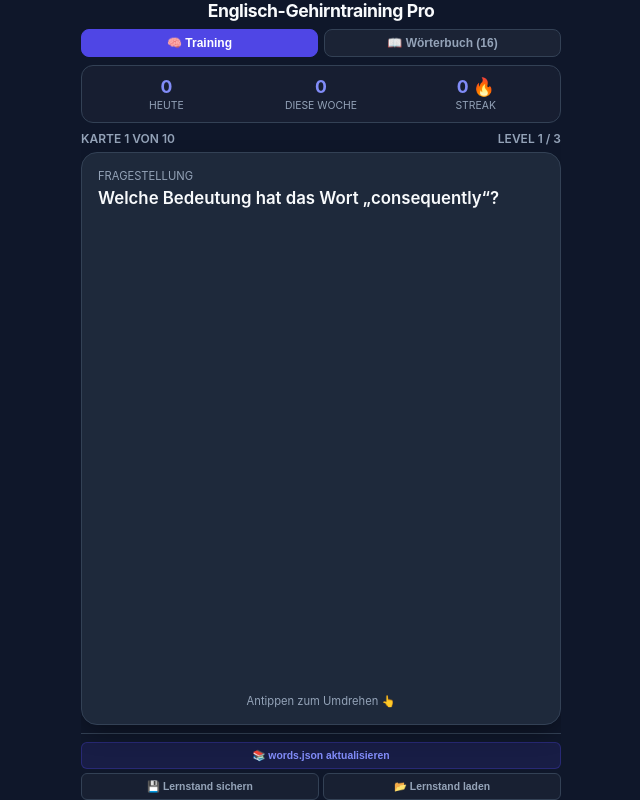
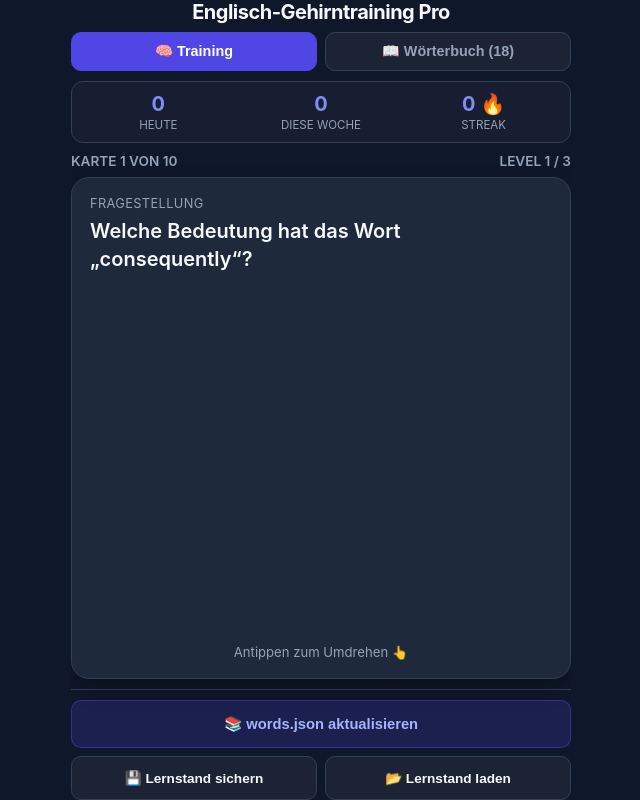
Before and after one commit to DLx76/vokabeltrainer, a plain HTML site: page index.html in a window 1280 px wide. Shown: the whole page, without its empty margins (319-959 px from the left). Drawn offline with Linux system fonts and the light colour scheme.

Commit message:
Add files via upload

```diff
--- a/index.html
+++ b/index.html
@@ -25,7 +25,7 @@
             background-color: var(--bg);
             color: var(--text);
             margin: 0;
-            padding: env(safe-area-inset-top, 12px) 16px env(safe-area-inset-bottom, 16px) 16px;
+            padding: env(safe-area-inset-top, 12px) 14px env(safe-area-inset-bottom, 14px) 14px;
             display: flex;
             flex-direction: column;
             height: 100dvh;
@@ -33,20 +33,20 @@
         }
         header {
             text-align: center;
-            margin-bottom: 6px;
+            margin-bottom: 8px;
             flex-shrink: 0;
         }
         h1 {
-            font-size: 1.1rem;
-            margin: 0 0 2px 0;
+            font-size: 1.25rem;
+            margin: 0;
             letter-spacing: -0.025em;
         }
 
         /* NAVIGATION TABS */
         .nav-tabs {
             display: flex;
-            gap: 6px;
-            margin-bottom: 8px;
+            gap: 8px;
+            margin-bottom: 10px;
             flex-shrink: 0;
         }
         .tab-btn {
@@ -54,9 +54,9 @@
             background: rgba(255, 255, 255, 0.05);
             border: 1px solid var(--border);
             color: var(--text-light);
-            border-radius: 8px;
-            padding: 6px;
-            font-size: 0.75rem;
+            border-radius: 10px;
+            padding: 10px 8px;
+            font-size: 0.9rem;
             font-weight: 600;
             cursor: pointer;
             text-align: center;
@@ -73,7 +73,7 @@
             display: flex;
             flex-direction: column;
             justify-content: space-between;
-            max-width: 480px;
+            max-width: 500px;
             margin: 0 auto;
             width: 100%;
             height: 100%;
@@ -91,8 +91,8 @@
             background: rgba(255, 255, 255, 0.03);
             border: 1px solid var(--border);
             border-radius: 12px;
-            padding: 10px;
-            margin-bottom: 8px;
+            padding: 10px 8px;
+            margin-bottom: 10px;
             display: grid;
             grid-template-columns: repeat(3, 1fr);
             gap: 6px;
@@ -100,12 +100,12 @@
             flex-shrink: 0;
         }
         .stat-box .stat-num {
-            font-size: 1.1rem;
+            font-size: 1.25rem;
             font-weight: 700;
             color: #818cf8;
         }
         .stat-box .stat-label {
-            font-size: 0.65rem;
+            font-size: 0.72rem;
             color: var(--text-light);
             text-transform: uppercase;
             margin-top: 2px;
@@ -114,9 +114,9 @@
         .meta-info {
             display: flex;
             justify-content: space-between;
-            font-size: 0.75rem;
+            font-size: 0.85rem;
             color: var(--text-light);
-            margin-bottom: 6px;
+            margin-bottom: 8px;
             font-weight: 600;
             text-transform: uppercase;
             flex-shrink: 0;
@@ -129,7 +129,7 @@
             flex-grow: 1;
             display: flex;
             flex-direction: column;
-            margin-bottom: 8px;
+            margin-bottom: 10px;
             min-height: 0;
         }
         .flashcard {
@@ -139,7 +139,7 @@
             transform-style: preserve-3d;
             transition: transform 0.5s cubic-bezier(0.32, 0.72, 0, 1);
             cursor: pointer;
-            border-radius: 16px;
+            border-radius: 18px;
             box-shadow: 0 10px 25px -5px rgba(0, 0, 0, 0.4);
             will-change: transform;
         }
@@ -154,11 +154,11 @@
             -webkit-backface-visibility: hidden;
             background: var(--card-bg);
             border: 1px solid var(--border);
-            border-radius: 16px;
+            border-radius: 18px;
             display: flex;
             flex-direction: column;
             justify-content: space-between;
-            padding: 16px;
+            padding: 18px;
             overflow-y: auto;
         }
         .card-back {
@@ -168,51 +168,58 @@
         }
 
         .card-prompt {
-            font-size: 0.7rem;
+            font-size: 0.8rem;
             color: var(--text-light);
             text-transform: uppercase;
-            margin-bottom: 4px;
+            margin-bottom: 6px;
+            letter-spacing: 0.03em;
         }
         .card-question {
-            font-size: 1.05rem;
+            font-size: 1.25rem;
             font-weight: 600;
-            line-height: 1.35;
+            line-height: 1.4;
             color: var(--text);
             margin: auto 0;
         }
         .card-hint {
-            font-size: 0.7rem;
+            font-size: 0.82rem;
             color: var(--text-light);
             text-align: center;
-            margin-top: 6px;
+            margin-top: 8px;
             flex-shrink: 0;
         }
 
-        /* OPTIONS */
+        /* DAUMENFREUNDLICHE OPTIONEN */
         .options-list {
             display: flex;
             flex-direction: column;
-            gap: 6px;
+            gap: 10px;
             margin: auto 0;
             width: 100%;
         }
         .option-item {
-            background: rgba(255, 255, 255, 0.04);
-            border: 1px solid rgba(255, 255, 255, 0.08);
-            border-radius: 10px;
-            padding: 10px 12px;
-            font-size: 0.85rem;
+            background: rgba(255, 255, 255, 0.05);
+            border: 1px solid rgba(255, 255, 255, 0.12);
+            border-radius: 12px;
+            padding: 14px 16px;
+            font-size: 1rem;
+            line-height: 1.35;
             text-align: left;
             color: var(--text);
+            cursor: pointer;
+            transition: background 0.15s, border-color 0.15s;
+        }
+        .option-item:active {
+            transform: scale(0.99);
         }
         .option-item.correct {
-            background: rgba(16, 185, 129, 0.2);
+            background: rgba(16, 185, 129, 0.22);
             border-color: var(--success);
             color: #34d399;
             font-weight: 600;
         }
         .option-item.incorrect {
-            background: rgba(239, 68, 68, 0.2);
+            background: rgba(239, 68, 68, 0.22);
             border-color: var(--error);
             color: #f87171;
         }
@@ -223,43 +230,43 @@
             overflow-y: auto;
             display: flex;
             flex-direction: column;
-            gap: 6px;
+            gap: 8px;
             padding-right: 4px;
-            margin-bottom: 8px;
+            margin-bottom: 10px;
         }
         .dict-item {
             background: var(--card-bg);
             border: 1px solid var(--border);
-            border-radius: 10px;
-            padding: 10px 12px;
+            border-radius: 12px;
+            padding: 12px 14px;
             display: flex;
             flex-direction: column;
-            gap: 2px;
+            gap: 4px;
         }
         .dict-word {
             font-weight: 600;
-            font-size: 0.9rem;
+            font-size: 1.02rem;
             color: #818cf8;
         }
         .dict-meaning {
-            font-size: 0.8rem;
-            color: var(--text-light);
+            font-size: 0.92rem;
+            color: var(--text);
         }
 
-        /* ACTIONS */
+        /* ACTIONS (BEWERTUNGS-BUTTONS) */
         .action-area {
             display: flex;
-            gap: 8px;
-            margin-bottom: 6px;
+            gap: 10px;
+            margin-bottom: 10px;
             flex-shrink: 0;
         }
         .btn {
             background: var(--primary);
             color: white;
             border: none;
-            border-radius: 10px;
-            padding: 12px;
-            font-size: 0.9rem;
+            border-radius: 12px;
+            padding: 15px 12px;
+            font-size: 1.05rem;
             font-weight: 600;
             cursor: pointer;
             flex: 1;
@@ -269,25 +276,37 @@
         .btn-success { background: var(--success); }
         .btn-error { background: var(--error); }
 
+        /* DAUMENFREUNDLICHE UNTERE KACHELN (IMPORT / EXPORT) */
         .management-section {
             border-top: 1px solid var(--border);
-            padding-top: 8px;
+            padding-top: 10px;
             display: flex;
             flex-direction: column;
-            gap: 4px;
+            gap: 8px;
             flex-shrink: 0;
         }
-        .row { display: flex; gap: 4px; }
+        .row {
+            display: flex;
+            gap: 8px;
+        }
         .mgmt-btn {
             flex: 1;
-            background: rgba(255, 255, 255, 0.04);
-            color: var(--text-light);
+            background: rgba(255, 255, 255, 0.05);
+            color: var(--text);
             border: 1px solid var(--border);
-            border-radius: 6px;
-            padding: 6px;
-            font-size: 0.65rem;
+            border-radius: 10px;
+            padding: 13px 10px;
+            font-size: 0.85rem;
             font-weight: 600;
             cursor: pointer;
+            text-align: center;
+        }
+        .mgmt-btn-primary {
+            background: rgba(79, 70, 229, 0.2);
+            color: #a5b4fc;
+            border-color: rgba(79, 70, 229, 0.45);
+            font-size: 0.92rem;
+            padding: 14px 12px;
         }
     </style>
 </head>
@@ -353,9 +372,9 @@
         </div>
 
         <!-- FINISH VIEW -->
-        <div id="finish-view" style="display: none; text-align: center; padding: 20px; background: var(--card-bg); border-radius: 16px; border: 1px solid var(--border); margin: auto 0;">
-            <h2>Runde geschafft! 🎯</h2>
-            <p id="session-stats" style="margin: 10px 0; color: var(--text-light); font-size: 0.9rem;"></p>
+        <div id="finish-view" style="display: none; text-align: center; padding: 24px 18px; background: var(--card-bg); border-radius: 18px; border: 1px solid var(--border); margin: auto 0;">
+            <h2 style="margin-top: 0;">Runde geschafft! 🎯</h2>
+            <p id="session-stats" style="margin: 14px 0 20px 0; color: var(--text-light); font-size: 1rem;"></p>
             <button class="btn" onclick="startSession()">Neue Runde starten</button>
         </div>
 
@@ -364,9 +383,9 @@
             <div class="dictionary-list" id="dictionary-container"></div>
         </div>
 
-        <!-- MANAGEMENT -->
+        <!-- MANAGEMENT (DAUMENFREUNDLICHE KACHELN) -->
         <div class="management-section">
-            <button class="mgmt-btn" style="background: rgba(79, 70, 229, 0.15); color: #818cf8; border-color: rgba(79, 70, 229, 0.3);" onclick="document.getElementById('import-words-file').click()">📚 words.json aktualisieren</button>
+            <button class="mgmt-btn mgmt-btn-primary" onclick="document.getElementById('import-words-file').click()">📚 words.json aktualisieren</button>
             <div class="row">
                 <button class="mgmt-btn" onclick="exportProgress()">💾 Lernstand sichern</button>
                 <button class="mgmt-btn" onclick="document.getElementById('import-prog-file').click()">📂 Lernstand laden</button>
@@ -377,7 +396,7 @@
     </div>
 
     <script>
-        // Standard-Vokabeln direkt eingebaut (Fallback & Basis)
+        // Standard-Vokabeln & Satzbausteine (Stand: 18 Einträge)
         let defaultVocabulary = [
             { id: 1, q: "Was bedeutet das Wort „actually“ im Englischen?", options: ["aktuell, momentan", "tatsächlich, eigentlich", "amtlich, offiziell"], correct: 1 },
             { id: 2, q: "Was bedeutet das Wort „sensible“?", options: ["sensibel, empfindsam", "vernünftig, sinnvoll", "spürbar, fühlbar"], correct: 1 },
@@ -394,7 +413,9 @@
             { id: 13, q: "Welche Bedeutung hat das Wort „consequently“?", options: ["gelegentlich, ab und zu", "folglich, infolgedessen", "beharrlich, starrsinnig"], correct: 1 },
             { id: 14, q: "Wie lautet die korrekte Konstruktion nach Modalverben wie „should“?", options: ["Mit nachfolgendem „to“ (z.B. should to go)", "Direkt mit dem Infinitiv ohne „to“ (z.B. should go)", "Mit der ing-Form (z.B. should going)"], correct: 1 },
             { id: 15, q: "Was bedeutet der Ausdruck „to shed light on...“?", options: ["etwas vertuschen", "Licht ins Dunkel bringen / etwas beleuchten", "jemanden im Regen stehen lassen"], correct: 1 },
-            { id: 16, q: "Was bedeutet es, wenn etwas oder jemand „prone to...“ ist?", options: ["anfällig sein für / neigen zu", "stolz sein auf", "geschützt vor"], correct: 0 }
+            { id: 16, q: "Was bedeutet es, wenn etwas oder jemand „prone to...“ ist?", options: ["anfällig sein für / neigen zu", "stolz sein auf", "geschützt vor"], correct: 0 },
+            { id: 17, q: "Wie drückt man „Vorausgesetzt, dass...“ im gehobenen Englisch aus?", options: ["Provided that...", "In case of that...", "As long as assuming..."], correct: 0 },
+            { id: 18, q: "Was bedeutet der Ausdruck „to be bound to...“?", options: ["an etwas gefesselt sein", "zwangsläufig / mit Sicherheit passieren", "verpflichtet sein zu schweigen"], correct: 1 }
         ];
 
         let vocabulary = [...defaultVocabulary];
@@ -408,7 +429,7 @@
         let answeredCurrent = false;
 
         function initApp() {
-            const savedVocab = localStorage.getItem('vocab_data_v7');
+            const savedVocab = localStorage.getItem('vocab_data_v8');
             if (savedVocab) {
                 try {
                     const parsed = JSON.parse(savedVocab);
@@ -418,10 +439,11 @@
                 } catch(e) {}
             }
 
-            const savedProg = localStorage.getItem('vocab_progress_v7');
+            // alten Lernstand aus v7 übernehmen, falls vorhanden
+            const savedProg = localStorage.getItem('vocab_progress_v8') || localStorage.getItem('vocab_progress_v7');
             if (savedProg) { try { userProgress = JSON.parse(savedProg); } catch(e) {} }
 
-            const savedStats = localStorage.getItem('vocab_stats_v7');
+            const savedStats = localStorage.getItem('vocab_stats_v8') || localStorage.getItem('vocab_stats_v7');
             if (savedStats) { try { userStats = JSON.parse(savedStats); } catch(e) {} }
 
             vocabulary.forEach(item => {
@@ -481,7 +503,7 @@
             if (userStats.streak === 0) userStats.streak = 1;
             userStats.lastDate = todayStr;
 
-            localStorage.setItem('vocab_stats_v7', JSON.stringify(userStats));
+            localStorage.setItem('vocab_stats_v8', JSON.stringify(userStats));
             updateStatsDisplay();
         }
 
@@ -493,7 +515,7 @@
 
             if (userStats.lastDate && userStats.lastDate !== todayStr && userStats.lastDate !== yestStr) {
                 userStats.streak = 0;
-                localStorage.setItem('vocab_stats_v7', JSON.stringify(userStats));
+                localStorage.setItem('vocab_stats_v8', JSON.stringify(userStats));
             }
         }
 
@@ -598,7 +620,7 @@
             }
 
             userProgress[vocabItem.id] = vocabItem.level;
-            localStorage.setItem('vocab_progress_v7', JSON.stringify(userProgress));
+            localStorage.setItem('vocab_progress_v8', JSON.stringify(userProgress));
 
             document.getElementById('action-buttons').style.display = 'flex';
         }
@@ -613,7 +635,7 @@
                 vocabItem.level = 1;
             }
             userProgress[vocabItem.id] = vocabItem.level;
-            localStorage.setItem('vocab_progress_v7', JSON.stringify(userProgress));
+            localStorage.setItem('vocab_progress_v8', JSON.stringify(userProgress));
 
             currentIndex++;
             loadCard();
@@ -645,8 +667,8 @@
                     if(parsed.progress) {
                         userProgress = parsed.progress;
                         userStats = parsed.stats || userStats;
-                        localStorage.setItem('vocab_progress_v7', JSON.stringify(userProgress));
-                        localStorage.setItem('vocab_stats_v7', JSON.stringify(userStats));
+                        localStorage.setItem('vocab_progress_v8', JSON.stringify(userProgress));
+                        localStorage.setItem('vocab_stats_v8', JSON.stringify(userStats));
                         vocabulary.forEach(item => {
                             if (userProgress[item.id] !== undefined) item.level = userProgress[item.id];
                         });
@@ -668,7 +690,7 @@
                     const newVocab = JSON.parse(e.target.result);
                     if (Array.isArray(newVocab) && newVocab.length > 0) {
                         vocabulary = newVocab;
-                        localStorage.setItem('vocab_data_v7', JSON.stringify(vocabulary));
+                        localStorage.setItem('vocab_data_v8', JSON.stringify(vocabulary));
                         vocabulary.forEach(item => {
                             item.level = userProgress[item.id] !== undefined ? userProgress[item.id] : 1;
                         });
```
